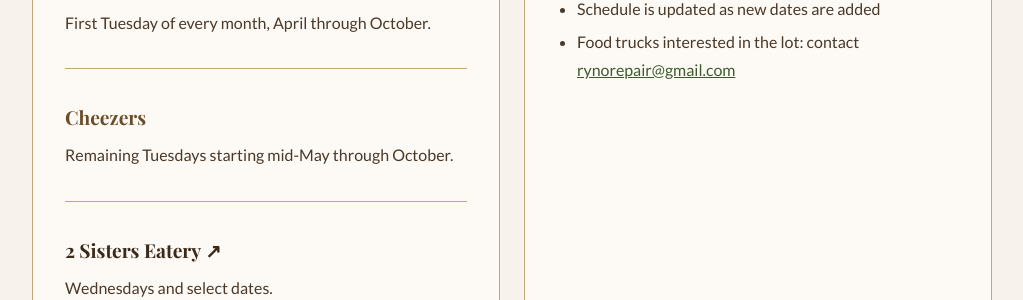
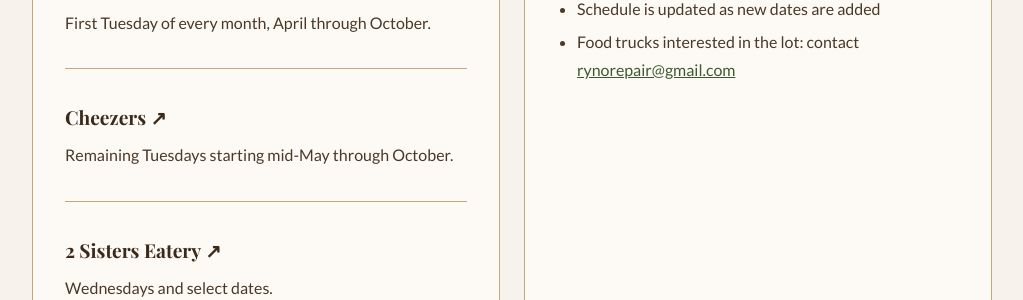
Before and after one commit to blueearthcommunitymarket/blueearthcommunitymarket.github.io, a Jekyll site: the page built from food-trucks/index.html, in a window 1280 px wide and 900 px high, scrolled down 3076 px. Shown: the part 156-456 px from the top of the window, without its empty margins (128-1151 px from the left). Built offline with Jekyll 4.4.1, drawn with Linux system fonts in a browser that asks for light colours; some web fonts are replaced.

Commit message:
Add Cheezers Facebook link

```diff
--- a/food-trucks/index.html
+++ b/food-trucks/index.html
@@ -132,7 +132,7 @@
             <h3><a href="https://www.facebook.com/share/1GXr44CKx8/?mibextid=wwXIfr" target="_blank" rel="noopener" style="color: var(--brown-dark); text-decoration: none;">Bummy's BBQ ↗</a></h3>
             <p>First Tuesday of every month, April through October.</p>
             <hr class="divider">
-            <h3>Cheezers</h3>
+            <h3><a href="https://www.facebook.com/share/1CZyABySqK/?mibextid=wwXIfr" target="_blank" rel="noopener" style="color: var(--brown-dark); text-decoration: none;">Cheezers ↗</a></h3>
             <p>Remaining Tuesdays starting mid-May through October.</p>
             <hr class="divider">
             <h3><a href="https://www.facebook.com/share/18GUPLUwMf/?mibextid=wwXIfr" target="_blank" rel="noopener" style="color: var(--brown-dark); text-decoration: none;">2 Sisters Eatery ↗</a></h3>
```
